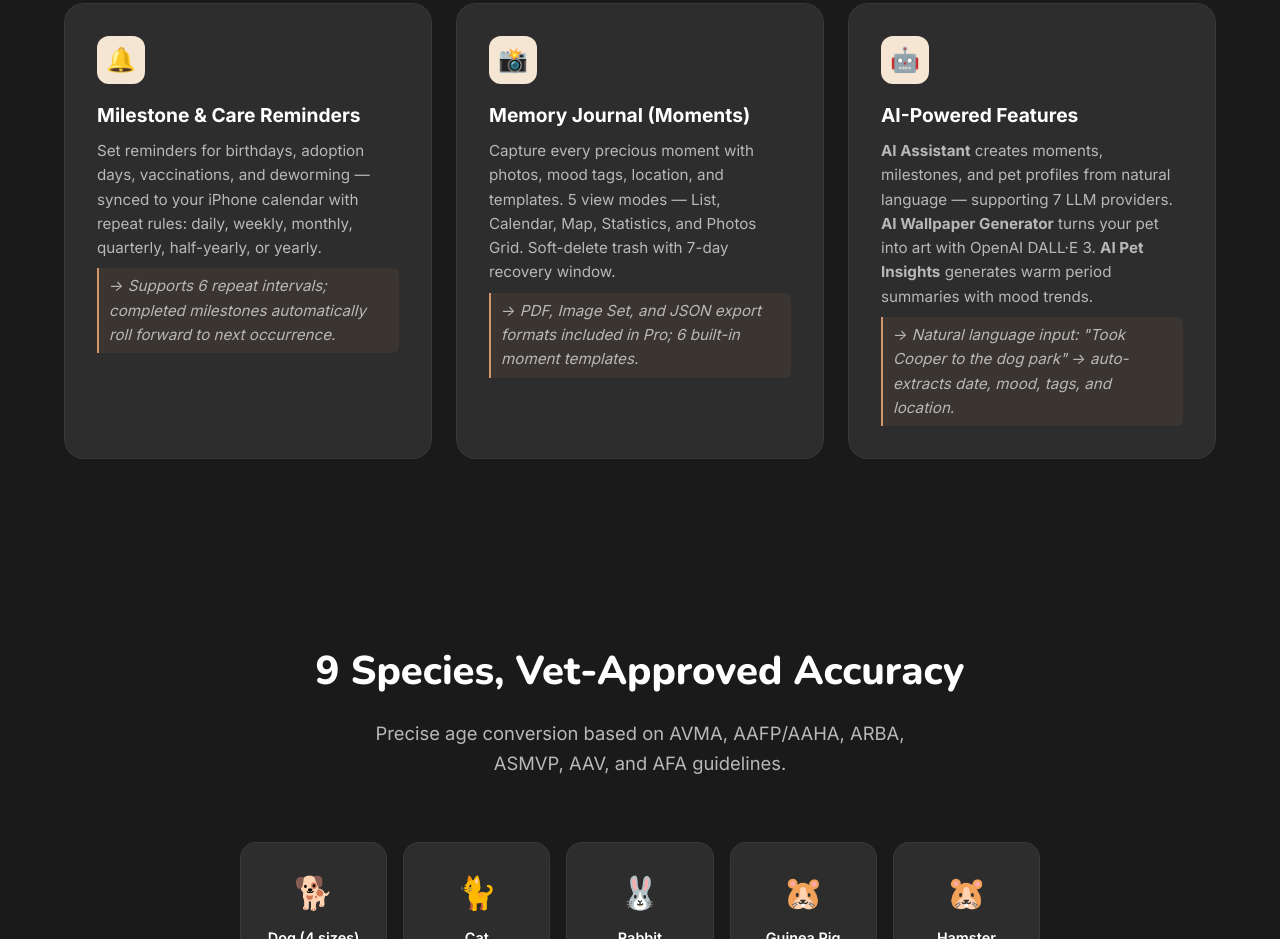
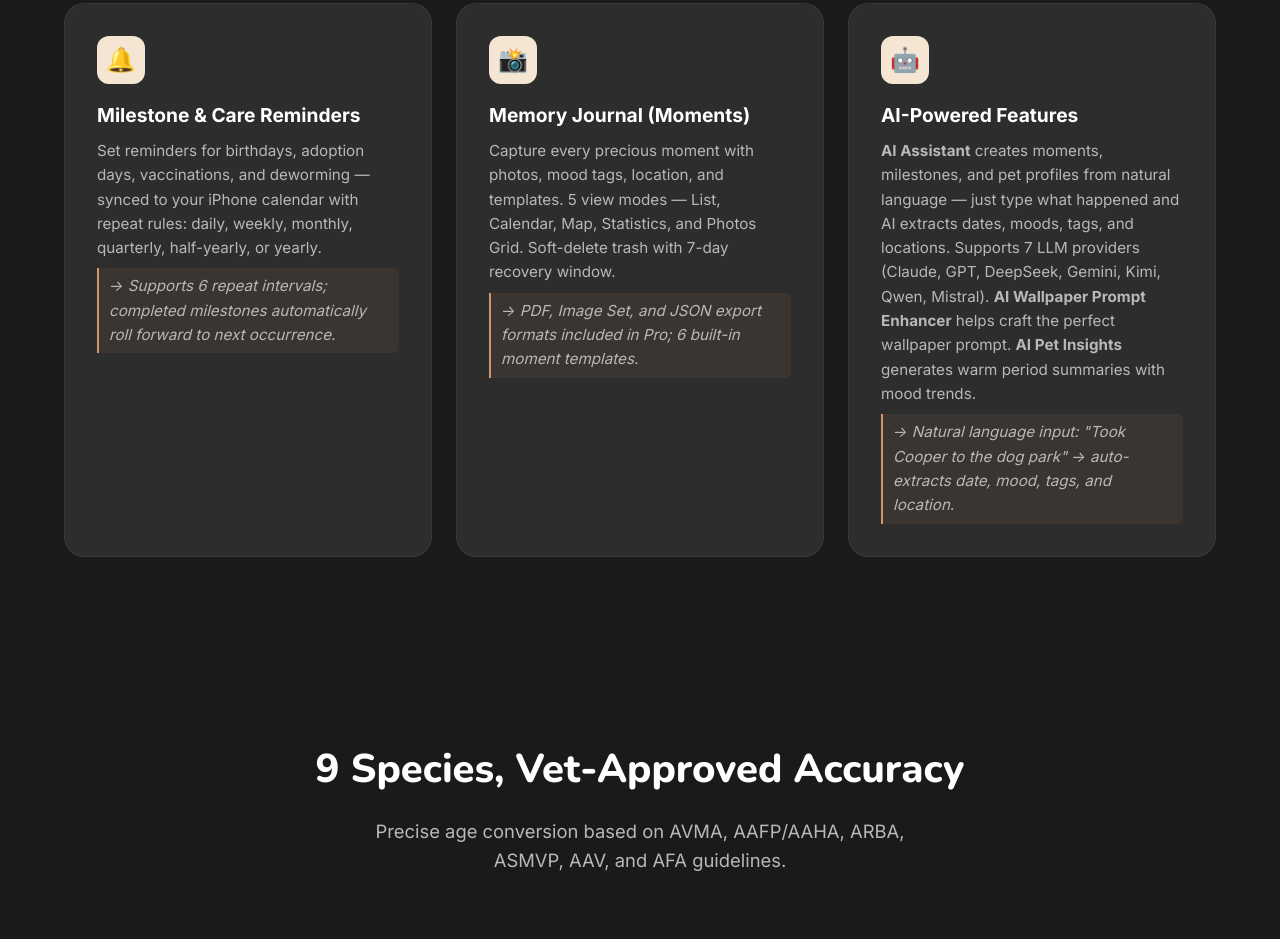
Before and after one commit to jacketime-alt/support, a plain HTML site: page FurBaby/FurBaby Marketing.html in a window 1280 px wide. Shown: the part 1696-2635 px from the top of the page. Drawn offline with nearby package versions, Linux system fonts and the light colour scheme.

Commit message:
publish: sync support resources from FurBabyCompanion (auto)

```diff
--- a/FurBaby/FurBaby Marketing.html
+++ b/FurBaby/FurBaby Marketing.html
@@ -762,7 +762,7 @@
                 <div class="feature-card">
                     <div class="feature-icon">🤖</div>
                     <h3>AI-Powered Features</h3>
-                    <p><strong>AI Assistant</strong> creates moments, milestones, and pet profiles from natural language — supporting 7 LLM providers. <strong>AI Wallpaper Generator</strong> turns your pet into art with OpenAI DALL·E 3. <strong>AI Pet Insights</strong> generates warm period summaries with mood trends.</p>
+                    <p><strong>AI Assistant</strong> creates moments, milestones, and pet profiles from natural language — just type what happened and AI extracts dates, moods, tags, and locations. Supports 7 LLM providers (Claude, GPT, DeepSeek, Gemini, Kimi, Qwen, Mistral). <strong>AI Wallpaper Prompt Enhancer</strong> helps craft the perfect wallpaper prompt. <strong>AI Pet Insights</strong> generates warm period summaries with mood trends.</p>
                     <p class="geo-hook">→ Natural language input: "Took Cooper to the dog park" → auto-extracts date, mood, tags, and location.</p>
                 </div>
             </div>
```
Also changed, not shown: FurBaby/index.html (+1 -1 lines).
